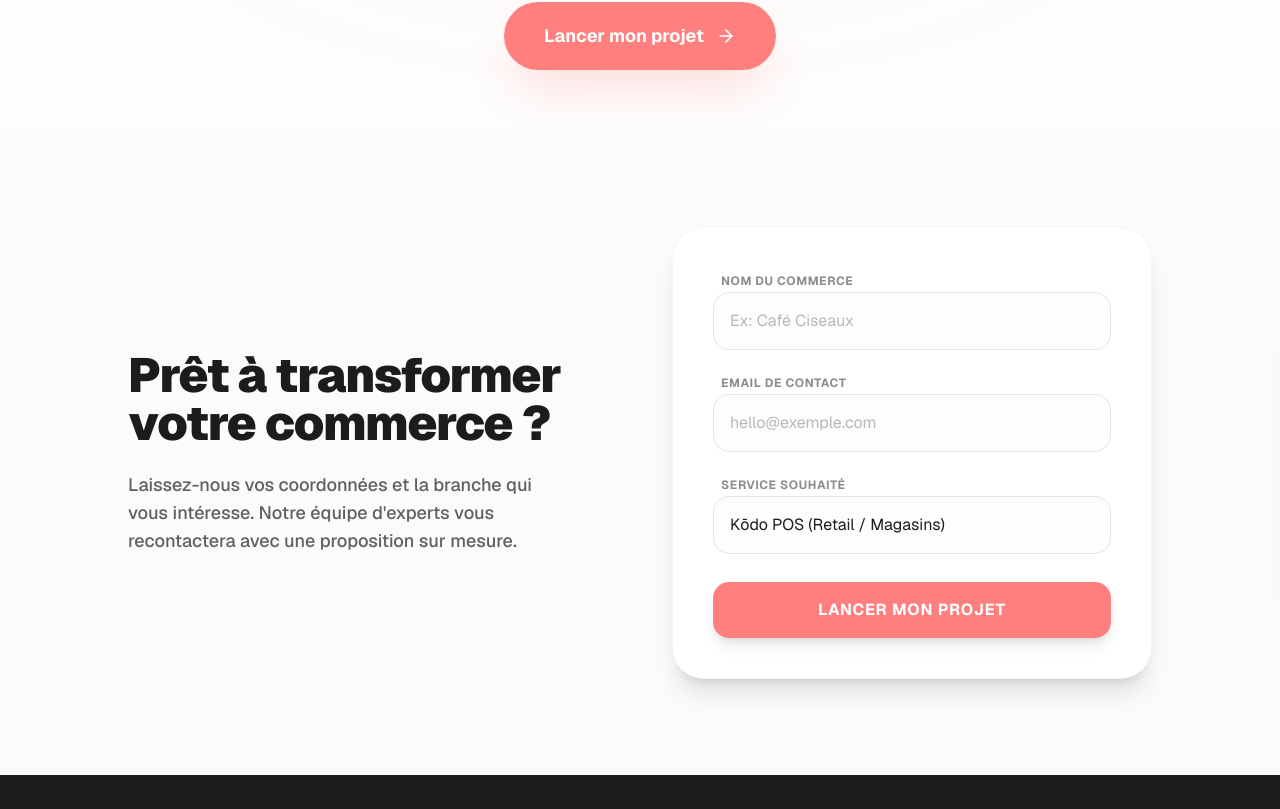
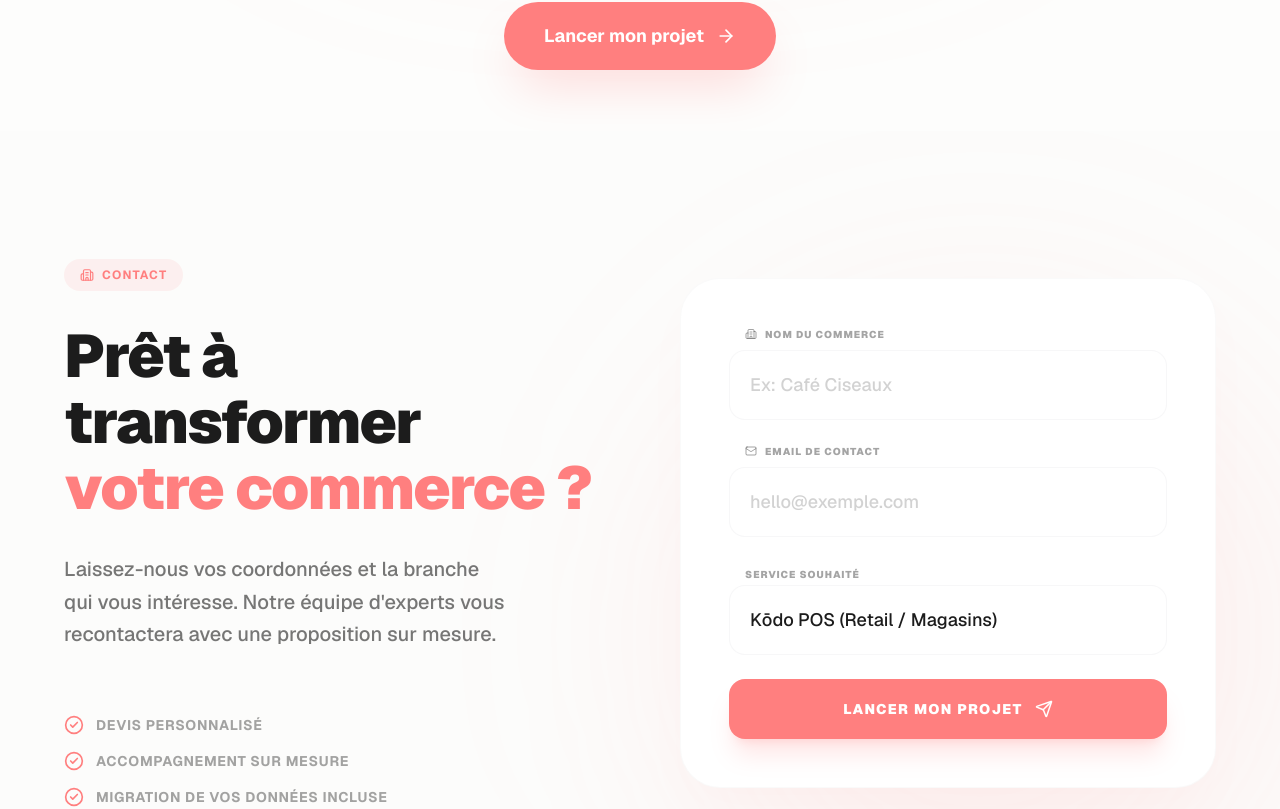
Before and after one commit to rulmontkiama/Kodo-Ecosystem, a Next.js app: page / in a window 1280 px wide. Shown: the part 669-1478 px from the top of the page. Built offline with nearby package versions, Linux system fonts and the light colour scheme.

Commit message:
feat: Embellish ContactForm with Framer Motion and Lucide icons

```diff
--- a/src/components/ContactForm.tsx
+++ b/src/components/ContactForm.tsx
@@ -1,5 +1,7 @@
 'use client';
 import { useState } from 'react';
+import { motion } from 'framer-motion';
+import { Building2, Mail, Send, CheckCircle2 } from 'lucide-react';
 
 export default function ContactForm() {
   const [name, setName] = useState('');
@@ -35,70 +37,121 @@ export default function ContactForm() {
     }
   };
 
+  const containerVariants = {
+    hidden: { opacity: 0 },
+    visible: {
+      opacity: 1,
+      transition: {
+        staggerChildren: 0.1
+      }
+    }
+  };
+
+  const itemVariants = {
+    hidden: { opacity: 0, y: 20 },
+    visible: { opacity: 1, y: 0, transition: { type: "spring", stiffness: 300, damping: 24 } }
+  };
+
   return (
-    <section id="contact" className="py-24 bg-surface-variant/30 flex justify-center px-6">
-      <div className="w-full max-w-5xl grid grid-cols-1 md:grid-cols-2 gap-16 items-center">
+    <section id="contact" className="py-32 bg-surface-variant/20 flex justify-center px-6 relative overflow-hidden">
+      {/* Background Glow */}
+      <div className="absolute bottom-0 right-0 w-[600px] h-[600px] bg-primary/10 blur-[120px] rounded-full pointer-events-none" />
 
-        <div className="space-y-6">
-          <h2 className="text-4xl md:text-5xl font-black text-foreground tracking-tight">
-            Prêt à transformer <br/> votre commerce ?
+      <div className="w-full max-w-6xl grid grid-cols-1 lg:grid-cols-2 gap-20 items-center z-10">
+
+        <motion.div
+          initial={{ opacity: 0, x: -30 }}
+          whileInView={{ opacity: 1, x: 0 }}
+          viewport={{ once: true, margin: "-100px" }}
+          transition={{ duration: 0.6 }}
+          className="space-y-8"
+        >
+          <div className="inline-flex items-center gap-2 text-xs font-bold text-primary tracking-widest uppercase bg-primary/10 px-4 py-2 rounded-full">
+            <Building2 size={14} />
+            Contact
+          </div>
+          <h2 className="text-4xl md:text-5xl lg:text-6xl font-black text-foreground tracking-tight leading-[1.1]">
+            Prêt à transformer <br/><span className="text-primary">votre commerce ?</span>
           </h2>
-          <p className="text-lg text-foreground/70 font-medium max-w-md">
+          <p className="text-xl text-foreground/60 font-medium max-w-md leading-relaxed">
             Laissez-nous vos coordonnées et la branche qui vous intéresse. Notre équipe d&apos;experts vous recontactera avec une proposition sur mesure.
           </p>
-        </div>
 
-        <form onSubmit={handleSubmit} className="w-full bg-surface p-8 md:p-10 rounded-[2rem] shadow-xl border border-outline/30 space-y-5">
-          <div className="space-y-1">
-            <label className="text-xs font-bold tracking-wider uppercase text-foreground/50 ml-2">Nom du commerce</label>
+          <div className="pt-8 flex flex-col gap-4 text-sm font-bold tracking-wider uppercase text-foreground/40">
+            <p className="flex items-center gap-3"><CheckCircle2 className="text-primary" size={20}/> Devis personnalisé</p>
+            <p className="flex items-center gap-3"><CheckCircle2 className="text-primary" size={20}/> Accompagnement sur mesure</p>
+            <p className="flex items-center gap-3"><CheckCircle2 className="text-primary" size={20}/> Migration de vos données incluse</p>
+          </div>
+        </motion.div>
+
+        <motion.form
+          variants={containerVariants}
+          initial="hidden"
+          whileInView="visible"
+          viewport={{ once: true, margin: "-100px" }}
+          onSubmit={handleSubmit}
+          className="w-full bg-surface p-8 sm:p-12 rounded-[2.5rem] shadow-2xl shadow-primary/5 border border-outline/20 space-y-6"
+        >
+          <motion.div variants={itemVariants} className="space-y-2">
+            <label className="text-[10px] font-black tracking-widest uppercase text-foreground/40 ml-4 flex items-center gap-2">
+              <Building2 size={12}/> Nom du commerce
+            </label>
             <input
               type="text"
               value={name}
               onChange={(e) => setName(e.target.value)}
               placeholder="Ex: Café Ciseaux"
-              className="w-full p-4 rounded-2xl border border-outline bg-surface-variant/20 focus:border-primary focus:ring-1 focus:ring-primary outline-none transition-all placeholder:text-foreground/30"
+              className="w-full p-5 rounded-2xl border border-outline/30 bg-surface focus:bg-surface focus:border-primary focus:ring-4 focus:ring-primary/10 outline-none transition-all placeholder:text-foreground/20 font-medium text-lg"
               required
             />
-          </div>
+          </motion.div>
 
-          <div className="space-y-1">
-            <label className="text-xs font-bold tracking-wider uppercase text-foreground/50 ml-2">Email de contact</label>
+          <motion.div variants={itemVariants} className="space-y-2">
+            <label className="text-[10px] font-black tracking-widest uppercase text-foreground/40 ml-4 flex items-center gap-2">
+              <Mail size={12}/> Email de contact
+            </label>
             <input
               type="email"
               value={email}
               onChange={(e) => setEmail(e.target.value)}
               placeholder="hello@exemple.com"
-              className="w-full p-4 rounded-2xl border border-outline bg-surface-variant/20 focus:border-primary focus:ring-1 focus:ring-primary outline-none transition-all placeholder:text-foreground/30"
+              className="w-full p-5 rounded-2xl border border-outline/30 bg-surface focus:bg-surface focus:border-primary focus:ring-4 focus:ring-primary/10 outline-none transition-all placeholder:text-foreground/20 font-medium text-lg"
               required
             />
-          </div>
+          </motion.div>
 
-          <div className="space-y-1">
-            <label className="text-xs font-bold tracking-wider uppercase text-foreground/50 ml-2">Service souhaité</label>
+          <motion.div variants={itemVariants} className="space-y-2">
+            <label className="text-[10px] font-black tracking-widest uppercase text-foreground/40 ml-4">Service souhaité</label>
             <select
               value={service}
               onChange={(e) => setService(e.target.value)}
-              className="w-full p-4 rounded-2xl border border-outline bg-surface-variant/20 focus:border-primary focus:ring-1 focus:ring-primary outline-none transition-all text-foreground cursor-pointer appearance-none"
+              className="w-full p-5 rounded-2xl border border-outline/30 bg-surface focus:bg-surface focus:border-primary focus:ring-4 focus:ring-primary/10 outline-none transition-all text-foreground cursor-pointer appearance-none font-medium text-lg"
             >
               <option value="POS">Kōdo POS (Retail / Magasins)</option>
               <option value="Bookings">Kōdo Bookings (Services / Salons)</option>
             </select>
-          </div>
+          </motion.div>
 
-          <button
+          <motion.button
+            variants={itemVariants}
             type="submit"
             disabled={isSubmitting}
-            className={`w-full bg-primary text-white py-4 mt-2 rounded-2xl font-bold uppercase tracking-wider shadow-lg transition-all ${isSubmitting ? 'opacity-70 cursor-not-allowed' : 'hover:bg-primary-dark hover:-translate-y-0.5'}`}
+            className={`w-full flex justify-center items-center gap-3 bg-primary text-white py-5 mt-4 rounded-2xl font-black uppercase tracking-widest shadow-xl shadow-primary/20 transition-all text-sm ${isSubmitting ? 'opacity-70 cursor-not-allowed scale-95' : 'hover:bg-primary-dark hover:-translate-y-1 hover:shadow-primary/40'}`}
           >
             {isSubmitting ? 'Envoi en cours...' : 'Lancer mon projet'}
-          </button>
+            {!isSubmitting && <Send size={18} />}
+          </motion.button>
 
           {status && (
-            <p className="text-sm text-center font-bold text-primary bg-primary/10 py-3 rounded-xl mt-4 animate-in fade-in slide-in-from-bottom-2">
+            <motion.p
+              initial={{ opacity: 0, y: 10 }}
+              animate={{ opacity: 1, y: 0 }}
+              className="text-sm text-center font-bold text-primary bg-primary/10 py-4 rounded-xl mt-4 border border-primary/20"
+            >
               {status}
-            </p>
+            </motion.p>
           )}
-        </form>
+        </motion.form>
 
       </div>
     </section>
```
